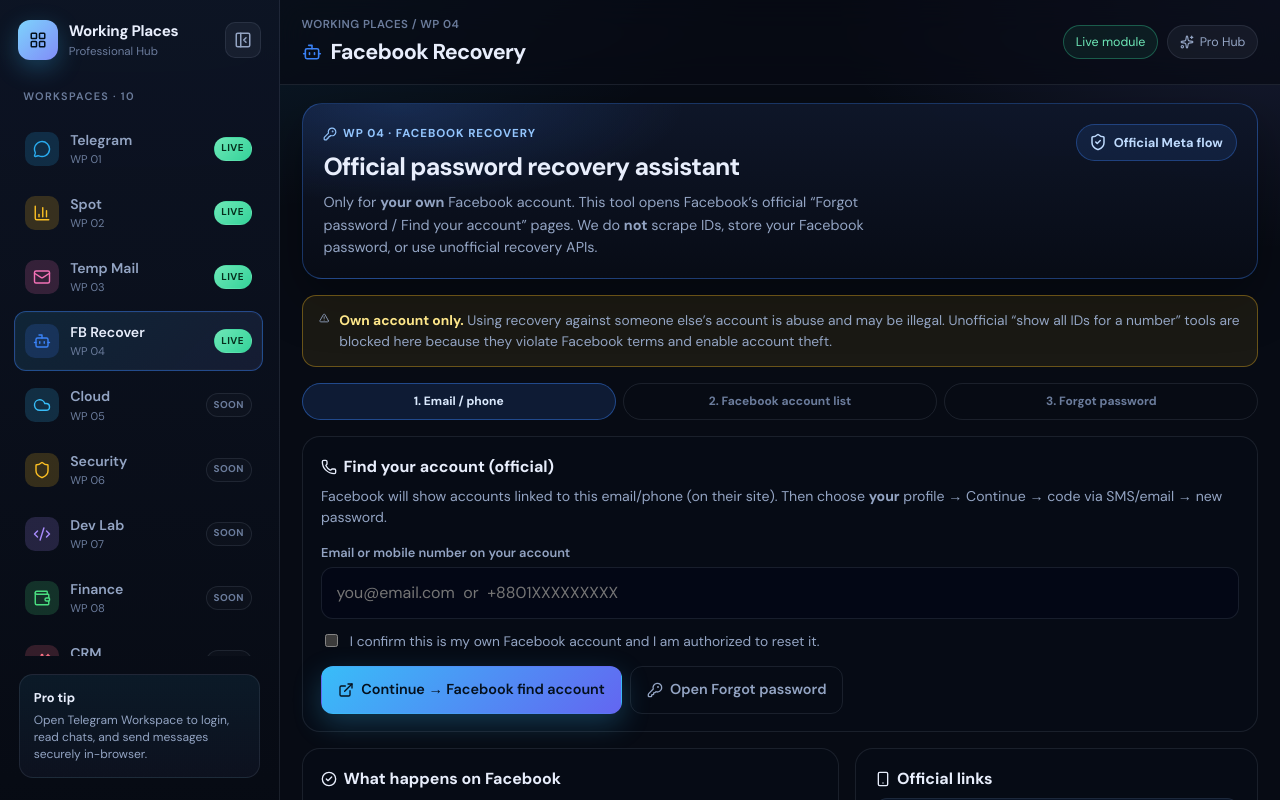
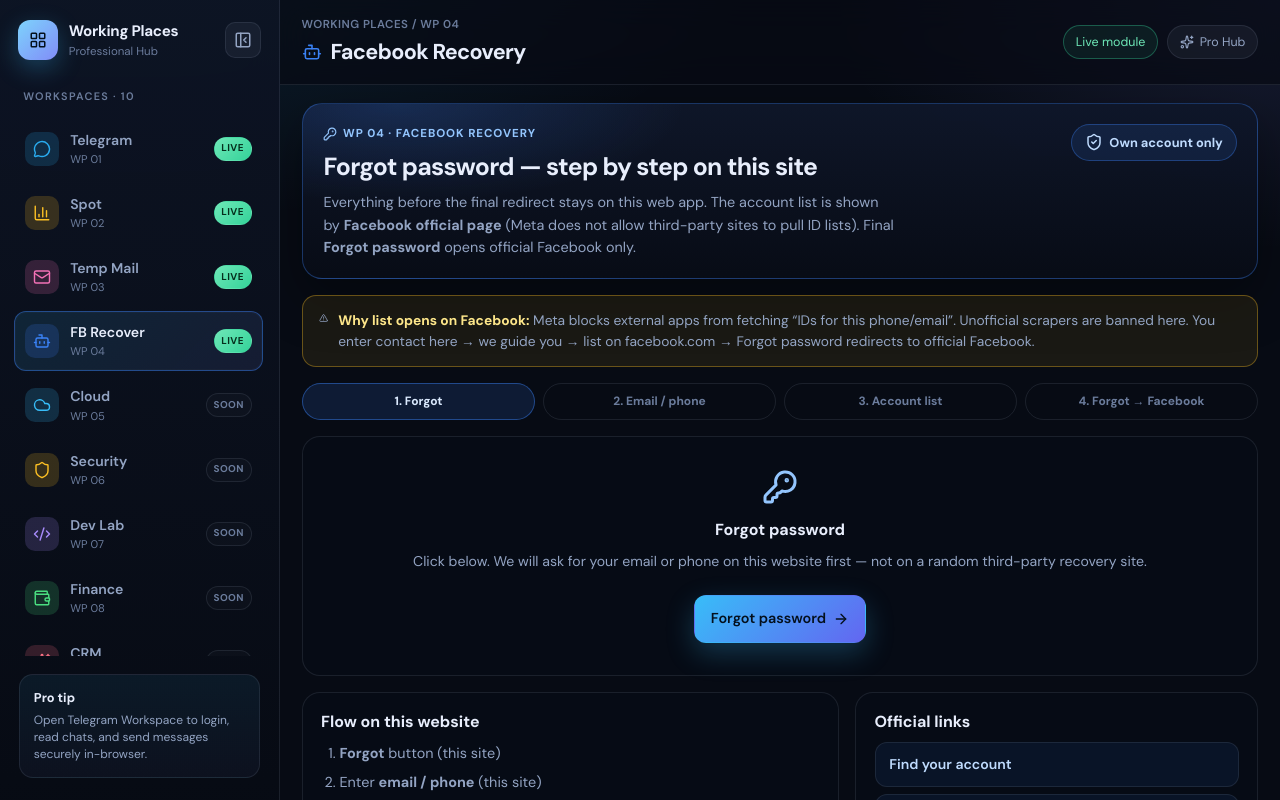
Before and after one commit to abedinbybit2-arch/working-places, a React (Vite) app: page / in a window 1280 px wide. Both pictures are taken after a click on the button "Facebook Recovery". Shown: the top 800 px of the page. Built offline with nearby package versions, Linux system fonts and the light colour scheme.

Commit message:
WP04: multi-step web forgot flow (contact + list step on site, final redirect official Facebook only)

```diff
--- a/src/components/facebook/FacebookRecovery.css
+++ b/src/components/facebook/FacebookRecovery.css
@@ -244,6 +244,161 @@
   color: var(--text-dim);
 }
 
+.fb-center-card {
+  text-align: center;
+  display: grid;
+  place-items: center;
+  gap: 0.55rem;
+  padding: 2rem 1.25rem;
+}
+
+.fb-center-card h3 {
+  margin: 0.25rem 0 0;
+}
+
+.fb-big-icon {
+  color: #93c5fd;
+}
+
+.fb-contact-hl {
+  color: #bfdbfe;
+  word-break: break-all;
+}
+
+.fb-list-panel {
+  border: 1px solid var(--border);
+  border-radius: 14px;
+  overflow: hidden;
+  margin-bottom: 0.9rem;
+}
+
+.fb-list-row {
+  display: flex;
+  justify-content: space-between;
+  gap: 0.75rem;
+  align-items: flex-start;
+  padding: 0.85rem 0.95rem;
+  border-bottom: 1px solid rgba(148, 163, 184, 0.1);
+}
+
+.fb-list-row:last-child {
+  border-bottom: 0;
+}
+
+.fb-list-row.head {
+  font-size: 0.72rem;
+  font-weight: 700;
+  letter-spacing: 0.06em;
+  text-transform: uppercase;
+  color: var(--text-dim);
+  background: rgba(15, 23, 42, 0.8);
+}
+
+.fb-list-row strong {
+  display: block;
+  margin-bottom: 0.2rem;
+}
+
+.fb-list-row p {
+  margin: 0;
+  font-size: 0.8rem;
+  color: var(--text-dim);
+  line-height: 1.4;
+}
+
+.fb-pill {
+  flex-shrink: 0;
+  font-size: 0.68rem;
+  font-weight: 800;
+  letter-spacing: 0.04em;
+  text-transform: uppercase;
+  padding: 0.28rem 0.5rem;
+  border-radius: 999px;
+  border: 1px solid var(--border);
+  color: var(--text-dim);
+}
+
+.fb-pill.ok {
+  color: #a7f3d0;
+  border-color: rgba(52, 211, 153, 0.35);
+  background: rgba(52, 211, 153, 0.1);
+}
+
+.fb-pill.wait {
+  color: #fde68a;
+  border-color: rgba(251, 191, 36, 0.35);
+  background: rgba(251, 191, 36, 0.08);
+}
+
+.fb-mock-accounts {
+  display: grid;
+  gap: 0.5rem;
+  margin-bottom: 0.9rem;
+}
+
+.fb-mock-item {
+  display: flex;
+  gap: 0.7rem;
+  align-items: center;
+  padding: 0.75rem 0.85rem;
+  border-radius: 12px;
+  border: 1px dashed rgba(59, 130, 246, 0.35);
+  background: rgba(59, 130, 246, 0.06);
+}
+
+.fb-avatar {
+  width: 40px;
+  height: 40px;
+  border-radius: 12px;
+  display: grid;
+  place-items: center;
+  font-weight: 800;
+  color: #fff;
+  background: linear-gradient(135deg, #3b82f6, #1d4ed8);
+  flex-shrink: 0;
+}
+
+.fb-mock-item strong {
+  display: block;
+  font-size: 0.9rem;
+}
+
+.fb-mock-item span {
+  font-size: 0.75rem;
+  color: var(--text-dim);
+}
+
+.fb-mock-note {
+  margin: 0;
+  font-size: 0.78rem;
+  color: var(--text-dim);
+  line-height: 1.45;
+}
+
+.fb-ready-box {
+  padding: 0.9rem 1rem;
+  border-radius: 12px;
+  border: 1px solid rgba(52, 211, 153, 0.3);
+  background: rgba(52, 211, 153, 0.08);
+  margin-bottom: 0.9rem;
+}
+
+.fb-ready-box p {
+  margin: 0;
+  font-size: 0.88rem;
+  color: var(--text-muted);
+  line-height: 1.5;
+}
+
+.fb-reset {
+  margin-top: 0.75rem;
+  width: 100%;
+}
+
+.fb-steps {
+  grid-template-columns: repeat(4, 1fr);
+}
+
 @media (max-width: 900px) {
   .fb-grid,
   .fb-steps {
--- a/src/components/facebook/FacebookRecovery.tsx
+++ b/src/components/facebook/FacebookRecovery.tsx
@@ -1,109 +1,161 @@
 import { useEffect, useMemo, useState } from 'react'
 import {
   AlertTriangle,
+  ArrowLeft,
+  ArrowRight,
   CheckCircle2,
   ExternalLink,
   KeyRound,
   Mail,
   Phone,
   ShieldCheck,
-  Smartphone,
-  Trash2,
+  UserRound,
 } from 'lucide-react'
 import './FacebookRecovery.css'
 
-const STORAGE_KEY = 'wp_fb_recovery_notes_v1'
+const STORAGE_KEY = 'wp_fb_recovery_flow_v2'
 
-const OFFICIAL = {
+const FB = {
   identify: 'https://www.facebook.com/login/identify/?ctx=recover&ars=facebook_login',
-  recover: 'https://www.facebook.com/recover/initiate/?privacy_mutation_token',
+  recover: 'https://www.facebook.com/recover/initiate/',
   login: 'https://www.facebook.com/login/',
   help: 'https://www.facebook.com/help/123930245154294',
   hacked: 'https://www.facebook.com/hacked',
-  accountsCenter: 'https://accountscenter.facebook.com/password_and_security',
 } as const
 
-type Note = {
-  id: string
+type Kind = 'email' | 'phone' | 'unknown'
+type Phase = 'start' | 'contact' | 'list' | 'ready'
+
+type SavedFlow = {
   contact: string
-  kind: 'email' | 'phone' | 'unknown'
-  at: number
+  kind: Kind
+  phase: Phase
+  updatedAt: number
 }
 
-function detectKind(value: string): Note['kind'] {
+function detectKind(value: string): Kind {
   const v = value.trim()
   if (v.includes('@')) return 'email'
   if (/^\+?[\d\s()-]{8,}$/.test(v)) return 'phone'
   return 'unknown'
 }
 
-function loadNotes(): Note[] {
+function loadFlow(): SavedFlow | null {
   try {
     const raw = localStorage.getItem(STORAGE_KEY)
-    if (!raw) return []
-    const list = JSON.parse(raw) as Note[]
-    return Array.isArray(list) ? list : []
+    if (!raw) return null
+    return JSON.parse(raw) as SavedFlow
   } catch {
-    return []
+    return null
   }
 }
 
-function saveNotes(notes: Note[]) {
-  localStorage.setItem(STORAGE_KEY, JSON.stringify(notes.slice(0, 20)))
+function saveFlow(flow: SavedFlow) {
+  localStorage.setItem(STORAGE_KEY, JSON.stringify(flow))
 }
 
+function openFb(url: string) {
+  window.open(url, '_blank', 'noopener,noreferrer')
+}
+
+/**
+ * Meta does not allow third-party sites to pull real account IDs for an email/phone.
+ * We show a clear on-web “list step” that mirrors Facebook’s flow and only redirects
+ * to official Facebook when the user chooses Forgot password.
+ */
 export function FacebookRecovery() {
+  const [phase, setPhase] = useState<Phase>('start')
   const [contact, setContact] = useState('')
-  const [ownAccount, setOwnAccount] = useState(false)
-  const [step, setStep] = useState<1 | 2 | 3>(1)
-  const [notes, setNotes] = useState<Note[]>([])
+  const [ownOk, setOwnOk] = useState(false)
   const [error, setError] = useState('')
+  const [fbListOpened, setFbListOpened] = useState(false)
+  const [pickedLabel, setPickedLabel] = useState('')
 
   useEffect(() => {
-    setNotes(loadNotes())
+    const saved = loadFlow()
+    if (!saved?.contact) return
+    setContact(saved.contact)
+    setPhase(saved.phase === 'start' ? 'contact' : saved.phase)
   }, [])
 
   const kind = useMemo(() => detectKind(contact), [contact])
 
-  function openOfficial(url: string) {
-    window.open(url, '_blank', 'noopener,noreferrer')
+  function persist(next: Phase, value = contact) {
+    saveFlow({
+      contact: value.trim(),
+      kind: detectKind(value),
+      phase: next,
+      updatedAt: Date.now(),
+    })
   }
 
-  function handleContinue() {
+  function goStart() {
+    setPhase('start')
     setError('')
-    if (!ownAccount) {
+  }
+
+  function goContact() {
+    setError('')
+    setPhase('contact')
+  }
+
+  function submitContact() {
+    setError('')
+    if (!ownOk) {
       setError('Confirm this is your own Facebook account only.')
       return
     }
     const value = contact.trim()
     if (!value) {
-      setError('Enter the email or mobile number on your Facebook account.')
+      setError('Email or phone number required.')
       return
     }
-
-    const note: Note = {
-      id: `${Date.now()}`,
-      contact: value,
-      kind: detectKind(value),
-      at: Date.now(),
+    if (detectKind(value) === 'unknown') {
+      setError('Enter a valid email (with @) or mobile number.')
+      return
     }
-    const next = [note, ...notes].slice(0, 20)
-    setNotes(next)
-    saveNotes(next)
-    setStep(2)
-
-    // Official Facebook identify / recover only — no unofficial ID scrapers
-    openOfficial(OFFICIAL.identify)
+    setFbListOpened(false)
+    setPickedLabel('')
+    setPhase('list')
+    persist('list', value)
   }
 
-  function goForgetOnFacebook() {
-    setStep(3)
-    openOfficial(OFFICIAL.identify)
+  function openAccountListOnFacebook() {
+    setFbListOpened(true)
+    // Official page that shows linked profiles for the email/phone
+    openFb(FB.identify)
   }
 
-  function clearNotes() {
+  function confirmSelectedAccount() {
+    setError('')
+    if (!fbListOpened) {
+      setError('First open Facebook account list, then select your profile there.')
+      return
+    }
+    setPhase('ready')
+    persist('ready')
+  }
+
+  function forgetPasswordRedirect() {
+    setError('')
+    if (!ownOk) {
+      setError('Own-account confirmation required.')
+      return
+    }
+    // Final step only: official Facebook recovery / identify
+    openFb(FB.identify)
+    // Also surface recover initiate for password reset path
+    window.setTimeout(() => openFb(FB.recover), 400)
+  }
+
+  function resetAll() {
     localStorage.removeItem(STORAGE_KEY)
-    setNotes([])
+    setPhase('start')
+    setContact('')
+    setOwnOk(false)
+    setFbListOpened(false)
+    setPickedLabel('')
+    setError('')
   }
 
   return (
@@ -113,48 +165,69 @@
           <div className="fb-kicker">
             <KeyRound size={14} /> WP 04 · Facebook Recovery
           </div>
-          <h2>Official password recovery assistant</h2>
+          <h2>Forgot password — step by step on this site</h2>
           <p>
-            Only for <strong>your own</strong> Facebook account. This tool opens Facebook’s official
-            “Forgot password / Find your account” pages. We do <strong>not</strong> scrape IDs,
-            store your Facebook password, or use unofficial recovery APIs.
+            Everything before the final redirect stays on this web app. The account list is shown by{' '}
+            <strong>Facebook official page</strong> (Meta does not allow third-party sites to pull ID
+            lists). Final <strong>Forgot password</strong> opens official Facebook only.
           </p>
         </div>
         <div className="fb-badge">
           <ShieldCheck size={18} />
-          Official Meta flow
+          Own account only
         </div>
       </div>
 
       <div className="fb-warn">
         <AlertTriangle size={16} />
         <div>
-          <strong>Own account only.</strong> Using recovery against someone else’s account is abuse
-          and may be illegal. Unofficial “show all IDs for a number” tools are blocked here because
-          they violate Facebook terms and enable account theft.
+          <strong>Why list opens on Facebook:</strong> Meta blocks external apps from fetching “IDs
+          for this phone/email”. Unofficial scrapers are banned here. You enter contact here → we
+          guide you → list on facebook.com → Forgot password redirects to official Facebook.
         </div>
       </div>
 
       <ol className="fb-steps">
-        <li className={step >= 1 ? 'is-on' : ''}>1. Email / phone</li>
-        <li className={step >= 2 ? 'is-on' : ''}>2. Facebook account list</li>
-        <li className={step >= 3 ? 'is-on' : ''}>3. Forgot password</li>
+        <li className={phase !== 'start' || phase === 'start' ? 'is-on' : ''}>1. Forgot</li>
+        <li className={phase === 'contact' || phase === 'list' || phase === 'ready' ? 'is-on' : ''}>
+          2. Email / phone
+        </li>
+        <li className={phase === 'list' || phase === 'ready' ? 'is-on' : ''}>3. Account list</li>
+        <li className={phase === 'ready' ? 'is-on' : ''}>4. Forgot → Facebook</li>
       </ol>
 
       {error && <div className="alert error">{error}</div>}
 
+      {/* STEP: START */}
+      {phase === 'start' && (
+        <section className="fb-card fb-center-card">
+          <KeyRound size={36} className="fb-big-icon" />
+          <h3>Forgot password</h3>
+          <p className="fb-card-sub">
+            Click below. We will ask for your email or phone on this website first — not on a random
+            third-party recovery site.
+          </p>
+          <button className="btn primary" type="button" onClick={goContact}>
+            Forgot password
+            <ArrowRight size={16} />
+          </button>
+        </section>
+      )}
+
+      {/* STEP: CONTACT — fully on web */}
+      {phase === 'contact' && (
         <section className="fb-card">
           <h3>
-          {kind === 'email' ? <Mail size={16} /> : <Phone size={16} />}
-          Find your account (official)
+            {kind === 'phone' ? <Phone size={16} /> : <Mail size={16} />}
+            Enter email or phone
           </h3>
           <p className="fb-card-sub">
-          Facebook will show accounts linked to this email/phone (on their site). Then choose{' '}
-          <strong>your</strong> profile → Continue → code via SMS/email → new password.
+            Use the email or mobile number linked to <strong>your</strong> Facebook account. This
+            stays on this page until you continue.
           </p>
 
           <label className="fb-field">
-          <span>Email or mobile number on your account</span>
+            <span>Email or mobile number</span>
             <input
               value={contact}
               onChange={(e) => setContact(e.target.value)}
@@ -164,98 +237,179 @@
           </label>
 
           <label className="fb-check">
-          <input
-            type="checkbox"
-            checked={ownAccount}
-            onChange={(e) => setOwnAccount(e.target.checked)}
-          />
-          I confirm this is my own Facebook account and I am authorized to reset it.
+            <input type="checkbox" checked={ownOk} onChange={(e) => setOwnOk(e.target.checked)} />
+            I confirm this is my own account only (not someone else’s).
           </label>
 
           <div className="fb-actions">
-          <button className="btn primary" type="button" onClick={handleContinue}>
-            <ExternalLink size={16} />
-            Continue → Facebook find account
+            <button className="btn ghost" type="button" onClick={goStart}>
+              <ArrowLeft size={16} /> Back
             </button>
-          <button className="btn ghost" type="button" onClick={goForgetOnFacebook}>
-            <KeyRound size={16} />
-            Open Forgot password
+            <button className="btn primary" type="button" onClick={submitContact}>
+              Continue — show account list step
+              <ArrowRight size={16} />
             </button>
           </div>
         </section>
+      )}
+
+      {/* STEP: ACCOUNT LIST — on web UI + official list on Facebook */}
+      {phase === 'list' && (
+        <section className="fb-card">
+          <h3>
+            <UserRound size={16} /> Account list
+          </h3>
+          <p className="fb-card-sub">
+            Searching for accounts linked to:{' '}
+            <strong className="fb-contact-hl">{contact.trim()}</strong>
+          </p>
+
+          <div className="fb-list-panel">
+            <div className="fb-list-row head">
+              <span>What you’ll see</span>
+              <span>Status</span>
+            </div>
+            <div className="fb-list-row">
+              <div>
+                <strong>Profiles linked to this email/phone</strong>
+                <p>
+                  Facebook shows name, photo, and partial info on their official page (not
+                  exportable to other websites).
+                </p>
+              </div>
+              <span className={`fb-pill ${fbListOpened ? 'ok' : 'wait'}`}>
+                {fbListOpened ? 'Opened' : 'Pending'}
+              </span>
+            </div>
+            <div className="fb-list-row">
+              <div>
+                <strong>Your selection</strong>
+                <p>Pick only your profile on Facebook, then return here.</p>
+              </div>
+              <span className="fb-pill wait">On Facebook</span>
+            </div>
+          </div>
+
+          <div className="fb-mock-accounts" aria-hidden>
+            <div className="fb-mock-item">
+              <div className="fb-avatar">1</div>
+              <div>
+                <strong>Account option A</strong>
+                <span>Shown on facebook.com after search</span>
+              </div>
+            </div>
+            <div className="fb-mock-item">
+              <div className="fb-avatar">2</div>
+              <div>
+                <strong>Account option B</strong>
+                <span>If multiple profiles share the same contact</span>
+              </div>
+            </div>
+            <p className="fb-mock-note">
+              Preview only — real names/photos appear on Facebook’s page (security restriction).
+            </p>
+          </div>
+
+          <label className="fb-field">
+            <span>Optional note — which profile is yours? (saved in this browser)</span>
+            <input
+              value={pickedLabel}
+              onChange={(e) => setPickedLabel(e.target.value)}
+              placeholder="e.g. My main profile / name you saw"
+            />
+          </label>
+
+          <div className="fb-actions">
+            <button className="btn ghost" type="button" onClick={() => setPhase('contact')}>
+              <ArrowLeft size={16} /> Back
+            </button>
+            <button className="btn primary" type="button" onClick={openAccountListOnFacebook}>
+              <ExternalLink size={16} />
+              Open account list on Facebook
+            </button>
+            <button className="btn primary" type="button" onClick={confirmSelectedAccount}>
+              I selected my account
+              <ArrowRight size={16} />
+            </button>
+          </div>
+        </section>
+      )}
+
+      {/* STEP: FORGOT → official redirect only */}
+      {phase === 'ready' && (
+        <section className="fb-card">
+          <h3>
+            <CheckCircle2 size={16} /> Ready — Forgot password
+          </h3>
+          <p className="fb-card-sub">
+            Contact: <strong className="fb-contact-hl">{contact.trim()}</strong>
+            {pickedLabel ? (
+              <>
+                <br />
+                Your note: <strong>{pickedLabel}</strong>
+              </>
+            ) : null}
+          </p>
+
+          <div className="fb-ready-box">
+            <p>
+              Next click opens <strong>official Facebook</strong> only (identify + recover). Enter
+              the same email/phone again if Facebook asks, choose your account, get code, set new
+              password.
+            </p>
+          </div>
+
+          <div className="fb-actions">
+            <button className="btn ghost" type="button" onClick={() => setPhase('list')}>
+              <ArrowLeft size={16} /> Back to list step
+            </button>
+            <button className="btn primary" type="button" onClick={forgetPasswordRedirect}>
+              <KeyRound size={16} />
+              Forgot password — go to official Facebook
+            </button>
+          </div>
+        </section>
+      )}
 
       <div className="fb-grid">
         <section className="fb-card">
-          <h3>
-            <CheckCircle2 size={16} /> What happens on Facebook
-          </h3>
+          <h3>Flow on this website</h3>
           <ol className="fb-guide">
             <li>
-              Facebook opens <strong>Identify / Find your account</strong>.
+              <strong>Forgot</strong> button (this site)
             </li>
             <li>
-              Enter the same email or phone → Search. Facebook may show a{' '}
-              <strong>list of profiles</strong> linked to it (on facebook.com only).
+              Enter <strong>email / phone</strong> (this site)
             </li>
             <li>
-              Select <strong>your</strong> account (photo / name).
+              <strong>Account list</strong> step + open list on Facebook official page
             </li>
             <li>
-              Choose recovery: SMS code, email code, or other options Facebook offers.
-            </li>
-            <li>
-              Enter code → set a <strong>new password</strong> → log in.
+              <strong>Forgot password</strong> → redirect official Facebook only
             </li>
           </ol>
         </section>
-
         <section className="fb-card">
-          <h3>
-            <Smartphone size={16} /> Official links
-          </h3>
+          <h3>Official links</h3>
           <div className="fb-links">
-            <a href={OFFICIAL.identify} target="_blank" rel="noreferrer">
+            <a href={FB.identify} target="_blank" rel="noreferrer">
               Find your account
             </a>
-            <a href={OFFICIAL.login} target="_blank" rel="noreferrer">
+            <a href={FB.login} target="_blank" rel="noreferrer">
               Facebook login
             </a>
-            <a href={OFFICIAL.help} target="_blank" rel="noreferrer">
+            <a href={FB.help} target="_blank" rel="noreferrer">
               Help: reset password
             </a>
-            <a href={OFFICIAL.hacked} target="_blank" rel="noreferrer">
+            <a href={FB.hacked} target="_blank" rel="noreferrer">
               Account hacked?
             </a>
-            <a href={OFFICIAL.accountsCenter} target="_blank" rel="noreferrer">
-              Accounts Center security
-            </a>
           </div>
+          <button className="btn ghost fb-reset" type="button" onClick={resetAll}>
+            Reset wizard
+          </button>
         </section>
       </div>
-
-      {notes.length > 0 && (
-        <section className="fb-card">
-          <div className="fb-notes-head">
-            <h3>Your recovery notes (this browser only)</h3>
-            <button className="btn ghost" type="button" onClick={clearNotes}>
-              <Trash2 size={14} /> Clear
-            </button>
-          </div>
-          <p className="fb-card-sub">
-            Saved locally so refresh keeps your last attempts — not sent to any server.
-          </p>
-          <ul className="fb-notes">
-            {notes.map((n) => (
-              <li key={n.id}>
-                <strong>{n.contact}</strong>
-                <span>
-                  {n.kind} · {new Date(n.at).toLocaleString()}
-                </span>
-              </li>
-            ))}
-          </ul>
-        </section>
-      )}
     </div>
   )
 }
```
Lines whose indentation alone changed are shown as unchanged.
